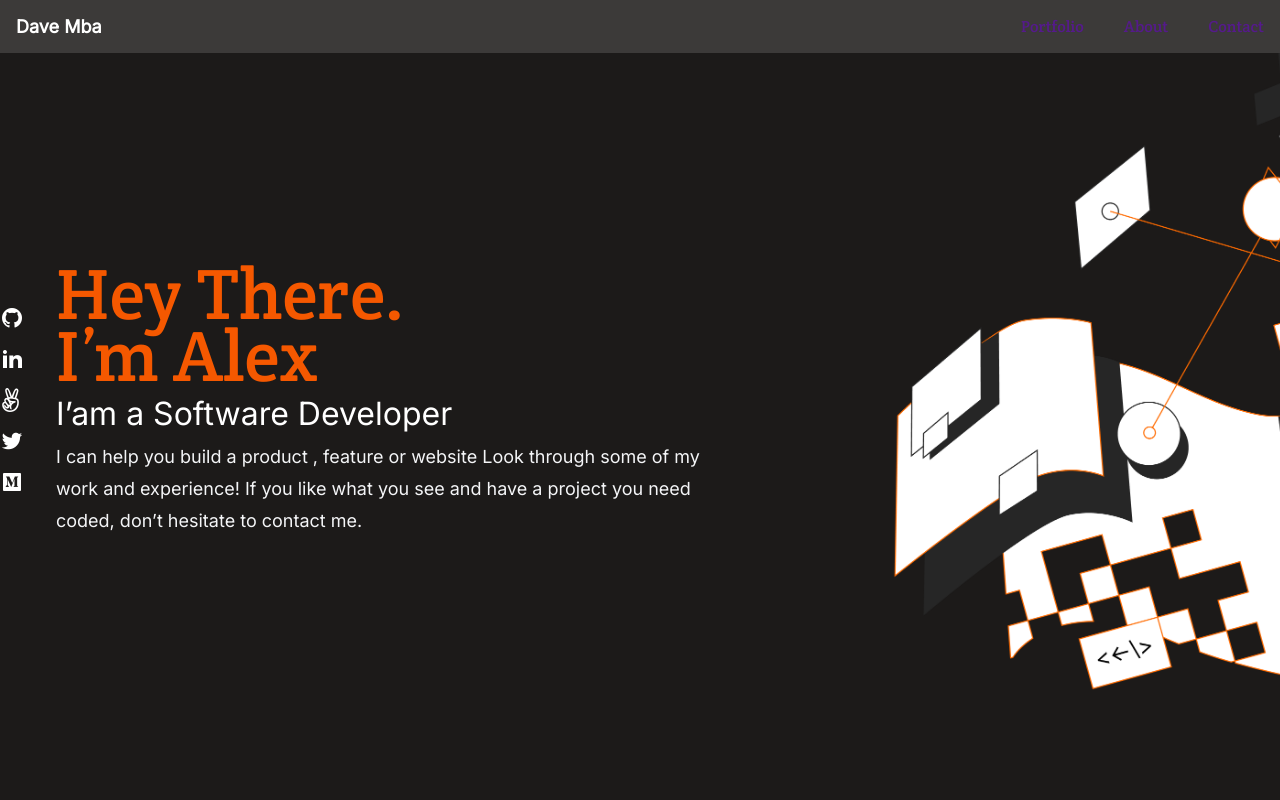
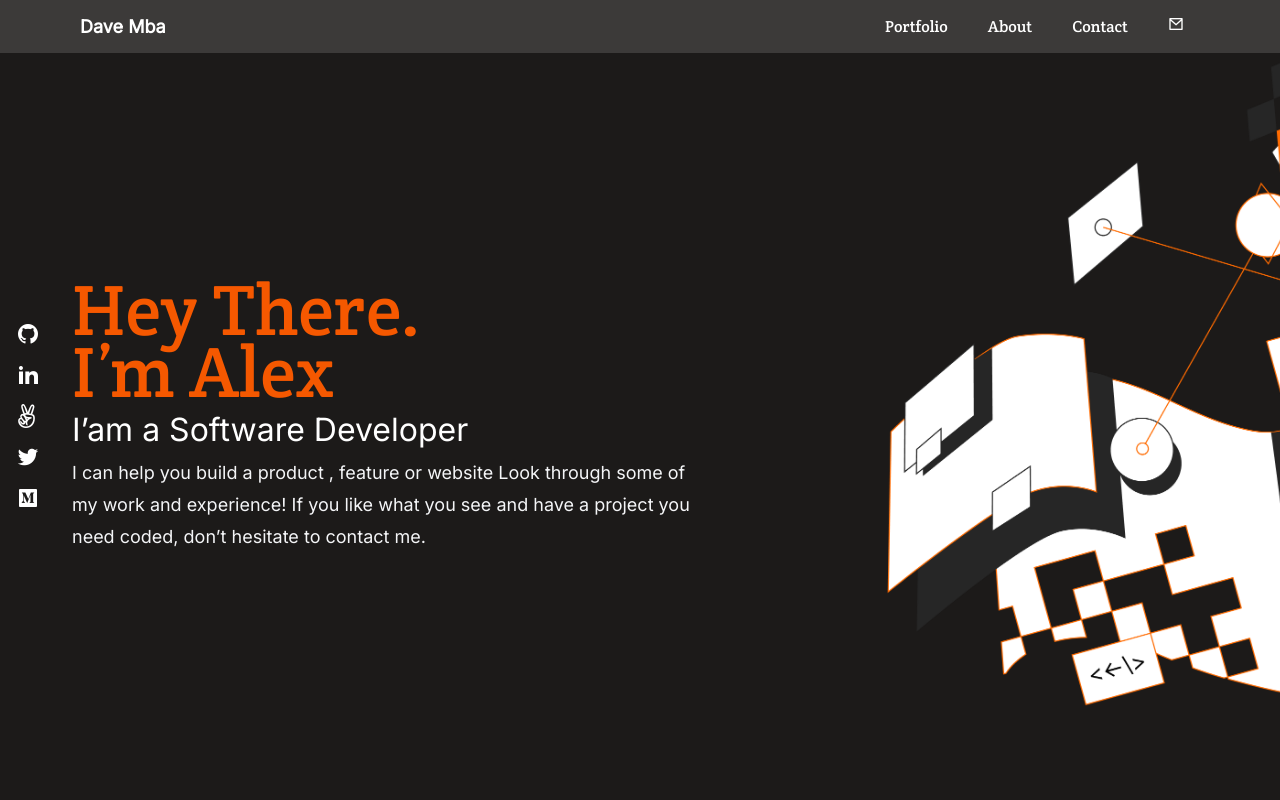
Before and after one commit to davmba/My-Portfolio-DaveMba, a plain HTML site: page index.html in a window 1280 px wide. Shown: the top 800 px of the page. Drawn offline with nearby package versions, Linux system fonts and the light colour scheme.

Commit message:
media queries added, html and css updated

```diff
--- a/index.html
+++ b/index.html
@@ -23,6 +23,7 @@
               <li><a href="">Portfolio</a></li>
               <li><a href="">About</a></li>
               <li><a href=""> Contact</a></li>
+              <li><i class="ri-mail-line"></i></li>
             </ul>
           </nav>
         </div>
@@ -174,7 +175,7 @@
             <h3>Data Dashboard Healthcare</h3>
             <p>
               A daily selection of privately personalized reads; no accounts or
-              sign-ups required. has been the industry's standard
+              sign-ups required. Has been the industry's standard
             </p>
             <div class="buttons">
               <span>html</span>
--- a/style.css
+++ b/style.css
@@ -33,6 +33,7 @@ li {
   margin: 0 auto;
   max-width: 1440px;
   width: 100%;
+  padding: 1rem;
 }
 
 .head {
@@ -52,6 +53,11 @@ li {
   font-size: 18px;
   line-height: 20px;
   color: #fff;
+  padding-left: 4rem;
+}
+
+.nav {
+  padding-right: 5rem;
 }
 
 .header {
@@ -68,6 +74,10 @@ li {
   display: flex;
   align-items: center;
   gap: 2.5rem;
+}
+
+.header .nav ul a {
+  color: #fff;
 }
 
 /* Hero */
@@ -688,6 +698,7 @@ form textarea::placeholder {
   }
 }
 
+/* Media Queries */
 @media (max-width: 900px) {
   .recent_wrap,
   .about_wrap,
```
